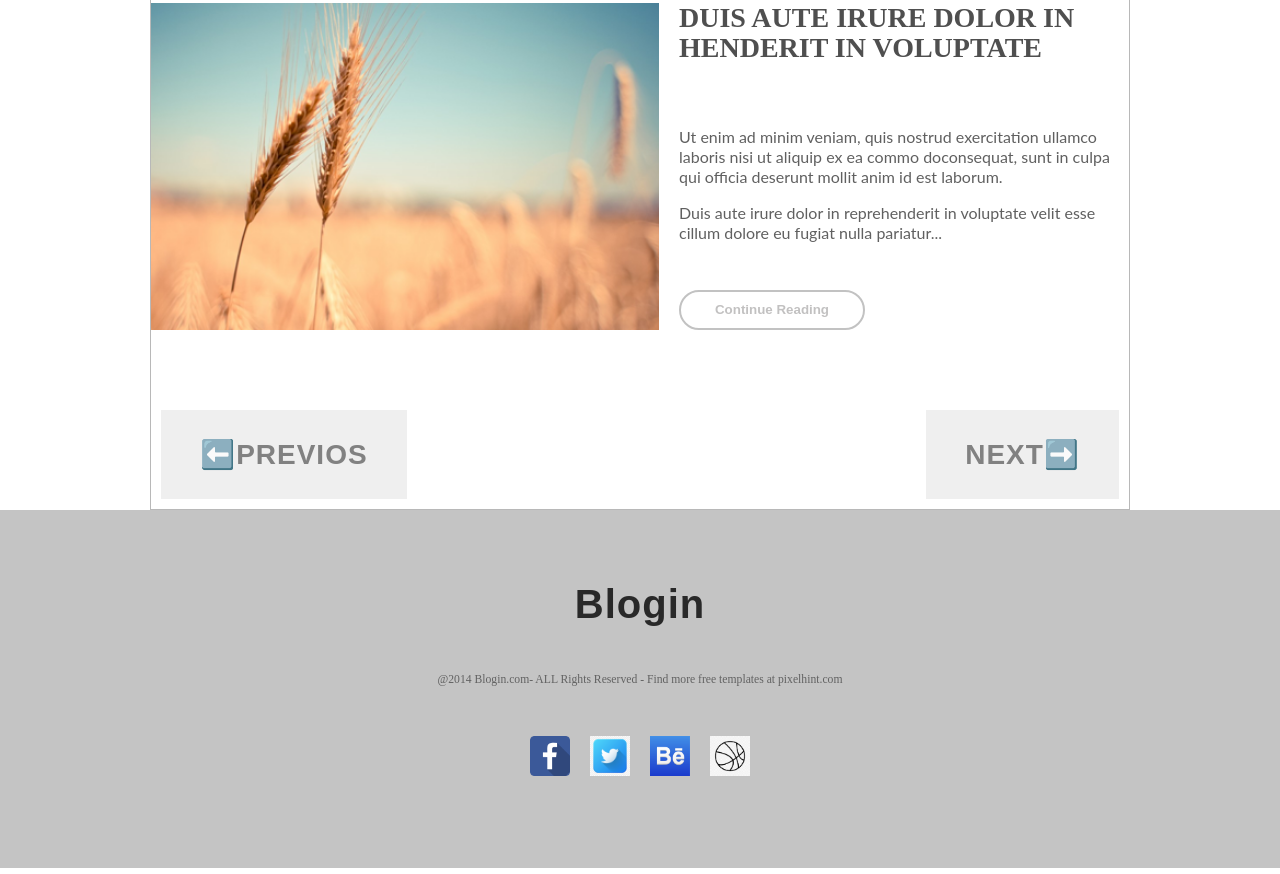
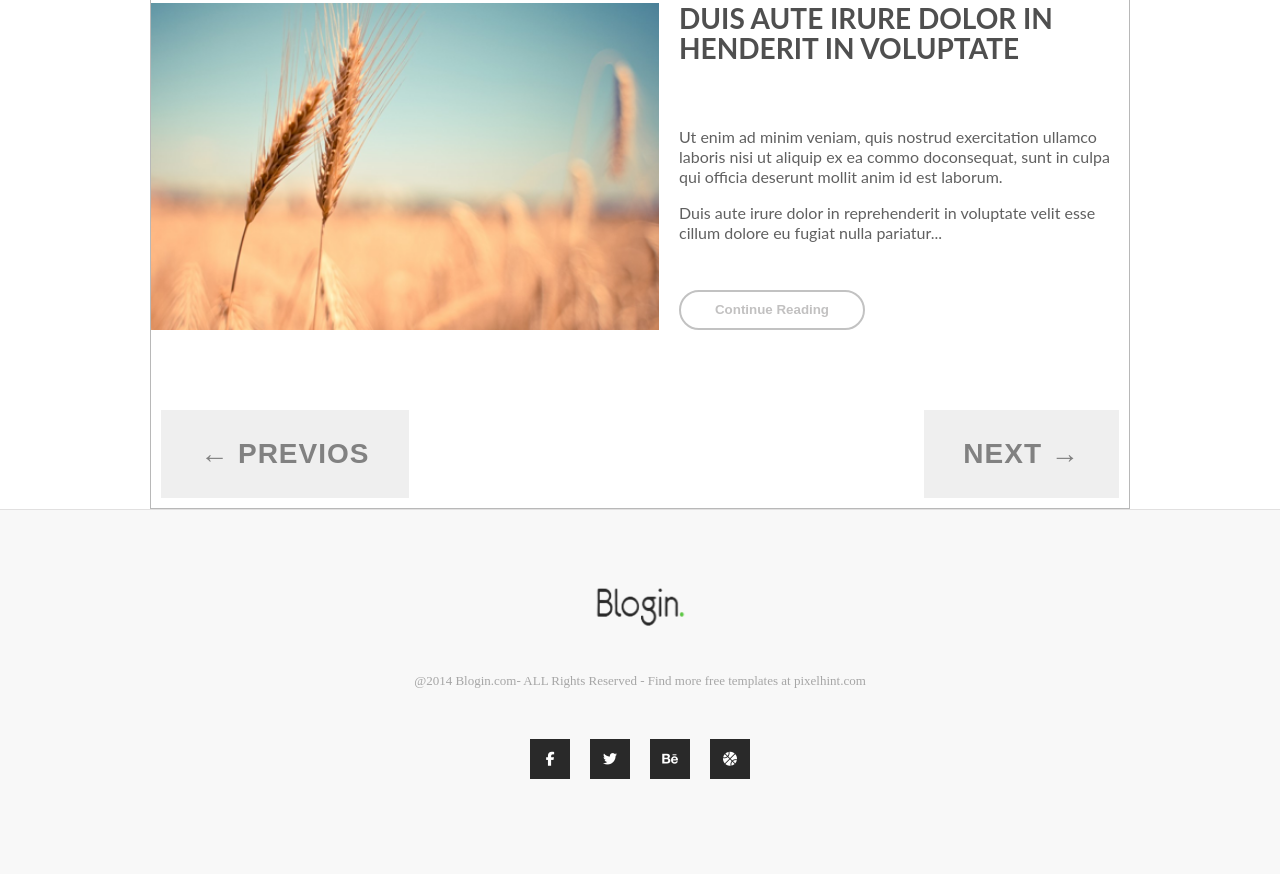
Before and after one commit to yahavmor/Lesson23-Design2LivePage---Part1, a plain HTML site: page index.html in a window 1280 px wide. Shown: the part 1000-1874 px from the top of the page. Drawn offline with Linux system fonts and the light colour scheme.

Commit message:
Add Lato font files, update logo images, and enhance layout styles

```diff
--- a/index.html
+++ b/index.html
@@ -10,7 +10,7 @@
       <header class="main-header full grid align-items  clean-list">
         <div class="main-header-content flex space-between align-items ">
             <div class="logo">
-                  <img src="img/logo.png" alt="">
+                  <img src="img/logo white.png" alt="">
             </div>
             <nav class="main-nav grid ">
                   <ul class=" grid clean-list">
@@ -28,7 +28,7 @@
             <div class="card flex">
                   <img src="img\001.png" alt="" class="card-image">
                   <div class="card-content flex space-between">
-                    <h2 class="card-title uppercase clean-list">duis aute irure dolor in henderit in voluptate</h2>
+                    <h2 class="card-title uppercase">duis aute irure dolor in henderit in voluptate</h2>
                   <div class="card-text">
                     <p>Ut enim ad minim veniam, quis nostrud exercitation ullamco laboris nisi ut aliquip ex ea commo doconsequat, sunt in culpa qui officia deserunt mollit anim id est laborum.</p>
                     <p>Duis aute irure dolor in reprehenderit in voluptate velit esse cillum dolore eu fugiat nulla pariatur...</p>
@@ -60,23 +60,31 @@
                   </div>
             </div>
             <section class="page-nav flex space-between">
-                  <button class="prev uppercase">⬅️previos </button>
-                  <button class="next uppercase">next➡️</button>
+                  <button class="prev uppercase">← previos </button>
+                  <button class="next uppercase">next →</button>
             </section>
       </main>
 
       <footer class="main-footer full">
-            <p class="footer-logo clean-list">Blogin</p>
-            <small>@2014 Blogin.com- ALL Rights Reserved - Find more free templates at pixelhint.com</small>
+            <img src="img/logo black.png" alt="">
+            <small class="footer-copyrights">@2014 Blogin.com- ALL Rights Reserved - Find more free templates at pixelhint.com</small>
             <div class="social-links flex clean-list">
-                  <img src="img\facebook.png" alt="">
-                  <img src="img\twiter.png" alt="">
-                  <img src="img\be.png" alt="">
-                  <img src="img\basketball.png" alt="">
+                  <div class="sqr facebook">
+                        <i class="fa-brands fa-facebook-f"></i>
+                  </div>
+                  <div class="sqr twiter">
+                        <i class="fa-brands fa-twitter"></i>
+                  </div>
+                  <div class="sqr be">
+                        <i class="fa-brands fa-behance"></i>
+                  </div>
+                  <div class="sqr basketball">
+                        <i class="fa-solid fa-basketball"></i>
+                  </div>
             </div>
 
       </footer>
-
+      <script src="https://kit.fontawesome.com/09f6734616.js" crossorigin="anonymous"></script>
       <script src="js.js"></script>
 </body>
 </html>
--- a/styles/basics/layout.css
+++ b/styles/basics/layout.css
@@ -7,6 +7,8 @@ main{
       border: 1px solid #b8b8b8;
       border-top: none;
       padding-top: 70px;
+      font-family: 'Lato', sans-serif;
+
 }
 
 .main-layout>:not(.full){
--- a/styles/components/card-button.css
+++ b/styles/components/card-button.css
@@ -6,4 +6,15 @@
     border: 2px solid #c2c2c2;
     color: #c2c1c1;
     font-weight: 700;
+    cursor: pointer;
 }
+.card-button:hover{
+    border-color:  #58c93a;
+    color:  #58c93a;
+}
+.card-button:hover::after{
+    content: "→";
+    color: #58c93a;
+    font-weight: 700;
+    margin-left: 5px;
+}
--- a/styles/components/card-title.css
+++ b/styles/components/card-title.css
@@ -2,6 +2,11 @@
     font-size: 28px;
     font-weight: 700;
     line-height: 30px;
+    margin: 0;
+
     color: #4f4f4f;
-    font-family: 'Lato-Bold'
 }
+@font-face {
+  font-family: 'Lato',sans-serif;
+  src: url('fonts/Lato-Regular.ttf') format('truetype');
+}
--- a/styles/components/main-footer.css
+++ b/styles/components/main-footer.css
@@ -5,20 +5,48 @@
     gap: 40px;
     justify-items: center;
     padding-top: 70px;
-    background-color: rgb(196, 196, 196)
+    background-color:#f8f8f8;
+    box-shadow: inset 0px 1px 0px #e1e0e0;
+
 }
-.footer-logo{
-    font-size: 40px;
-    letter-spacing: 1px;
-    font-weight: bold;
-    color: #292929;
-    font-family: "Eurofurenceregular", sans-serif;
+.main-footer img{
+    width: 100px;
+    height: 50px;
+}
+.footer-copyrights{
+    font-size: 13px;
+    line-height: 20px;
+    color: #a6a6a6;
+    font-weight: 400;
 }
 .social-links{
     gap: 20px;
 }
-.social-links img{
+.sqr{
     width: 40px;
     height: 40px;
+    position: relative;
+    background-color: #292929;
     cursor: pointer;
+
 }
+.sqr i{
+    color: #fff;
+    position: absolute;
+    top: 50%;
+    left: 50%;
+    transform: translate(-50%, -50%);
+}
+
+.facebook:hover{
+    background-color: #3b5998;
+}
+.twiter:hover{
+    background-color: #1da1f2;
+}
+.be:hover{
+    background-color: #1769ff;
+}
+.basketball:hover{
+    background-color: #fbb034;
+}
--- a/styles/components/main-nav.css
+++ b/styles/components/main-nav.css
@@ -23,8 +23,12 @@ ul li a {
     letter-spacing: 1px;
     font-weight: 700;
     font-family: "Lato", sans-serif;
-    filter: drop-shadow(0px 1px 0px #1e1e1e);
     text-decoration: none;
     border: 1px solid black;
 
 }
+ul li a:hover {
+    background-color: #1e1e1e;
+    color: #58c93a;
+    border-bottom: 5px solid  #58c93a;
+}
```
Also changed, not shown: fonts/Lato-Black.ttf (added), fonts/Lato-Regular.ttf (added), fonts/OFL.txt (added), img/logo black.png (added), img/logo white.png (added), img/logo.png (deleted), styles/components/main-header.css (line endings or trailing spaces).
